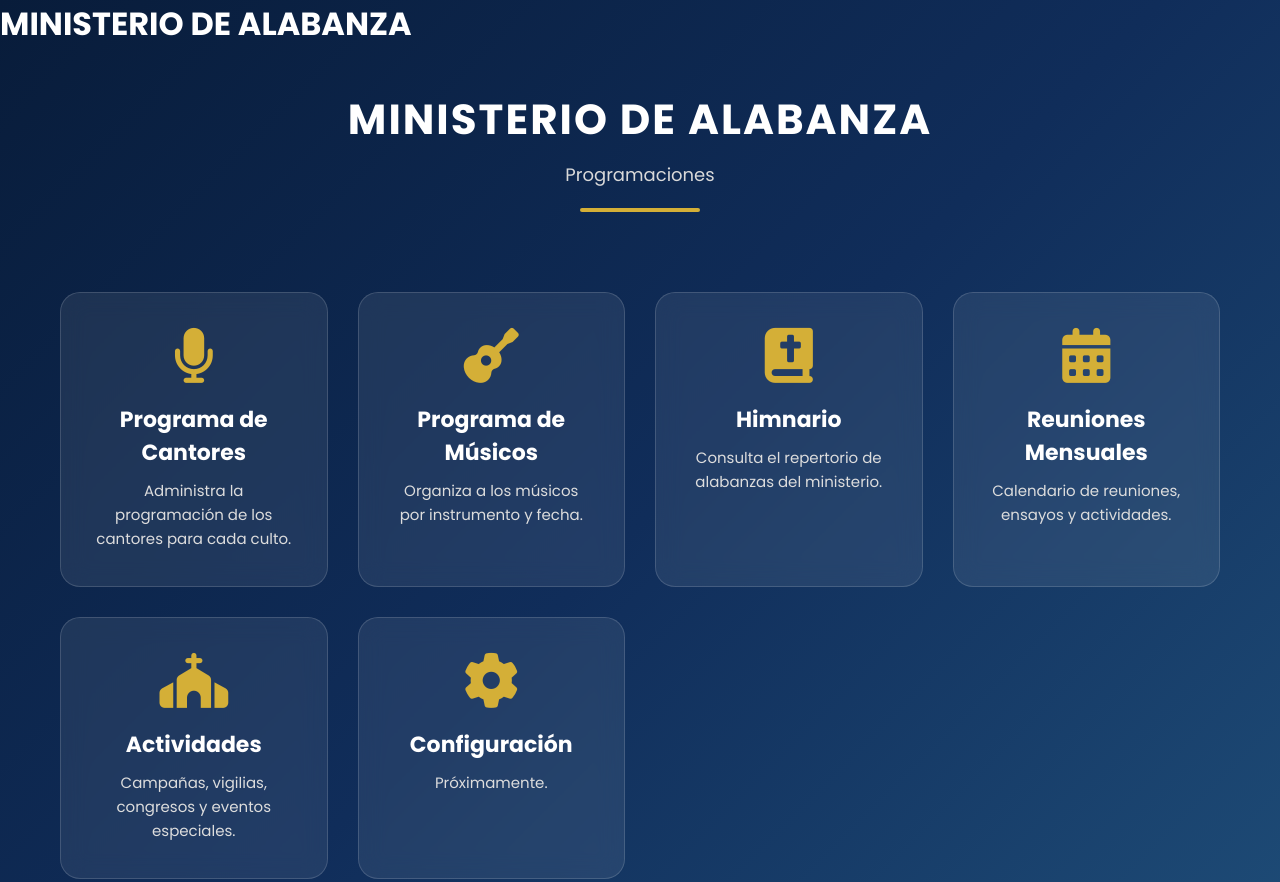
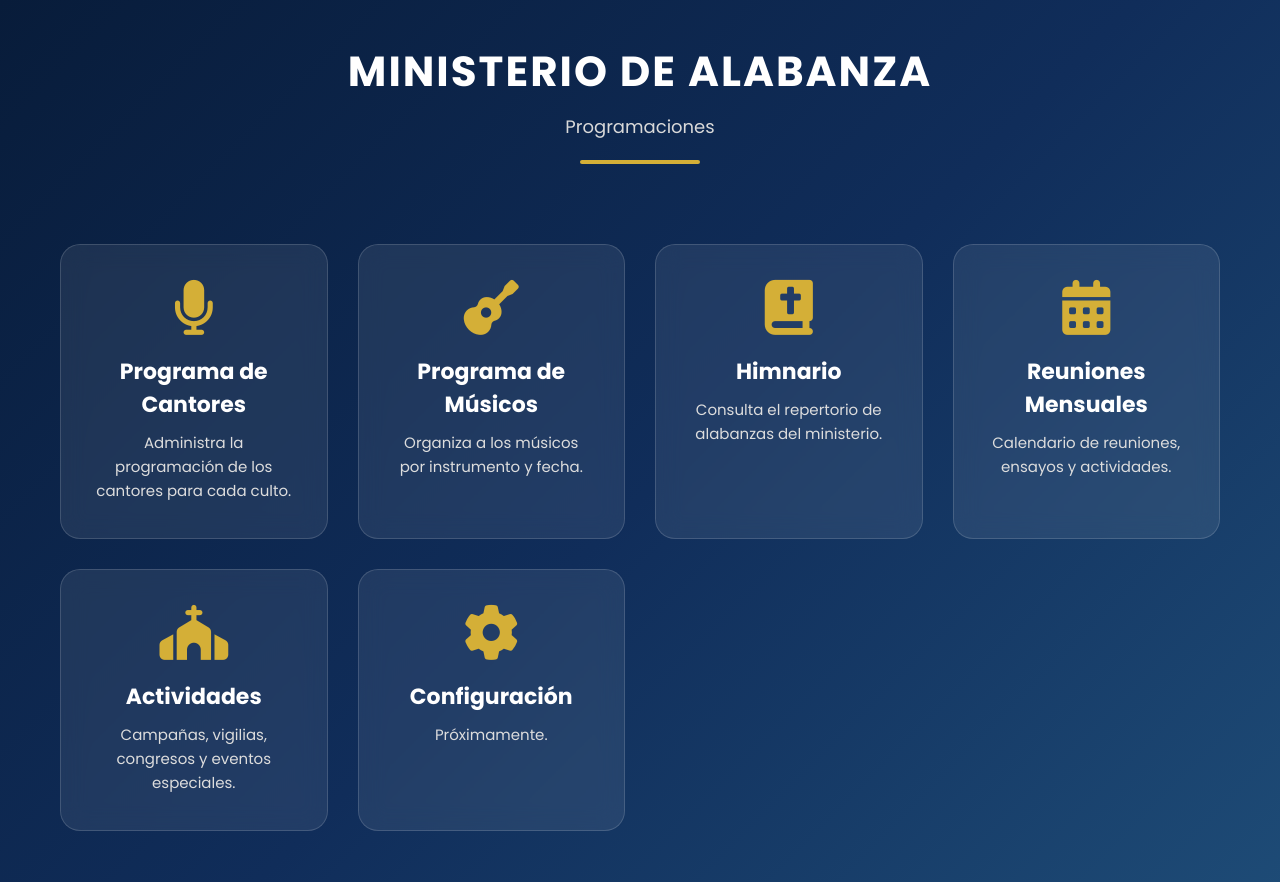
Before and after one commit to 125-126/PROGRA.ALA, a plain HTML site: page index.html in a window 1280 px wide. Shown: the top 882 px of the page. Drawn offline with Linux system fonts and the light colour scheme.

Commit message:
Update index.html

```diff
--- a/index.html
+++ b/index.html
@@ -5,7 +5,7 @@
 <meta charset="UTF-8">
 <meta name="viewport" content="width=device-width, initial-scale=1.0">
 
-<h1>MINISTERIO DE ALABANZA</h1>
+
 
 <link rel="preconnect" href="https://fonts.googleapis.com">
 <link rel="preconnect" href="https://fonts.gstatic.com" crossorigin>
```
